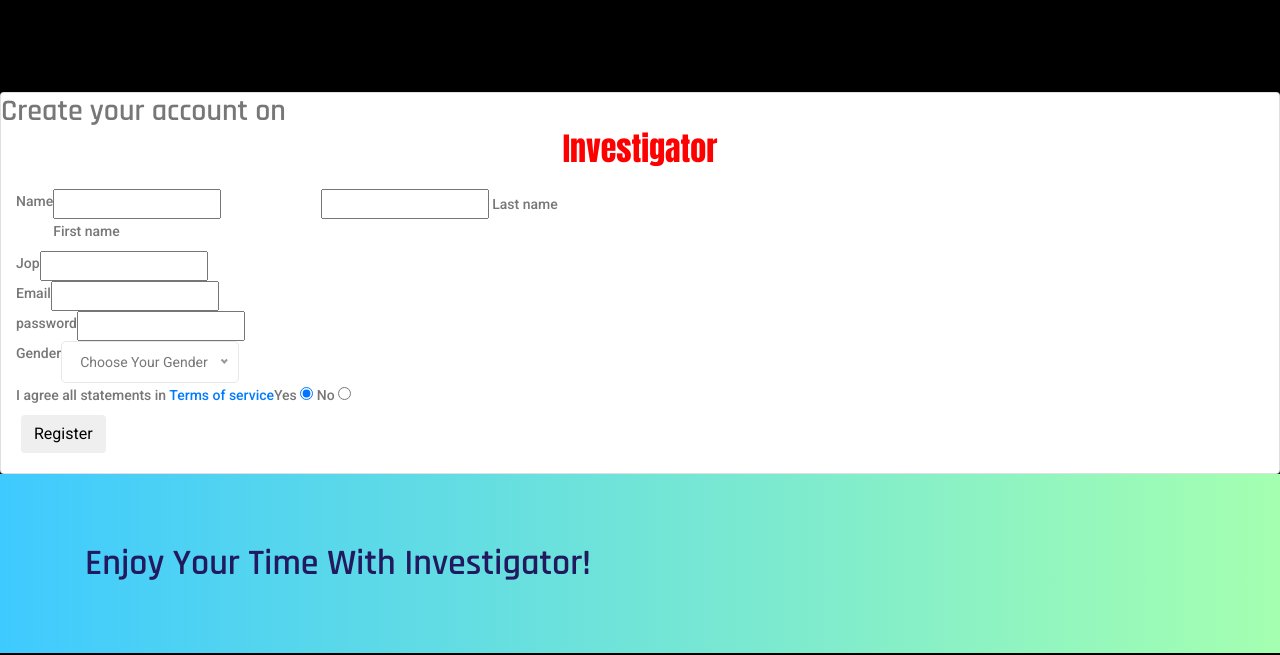
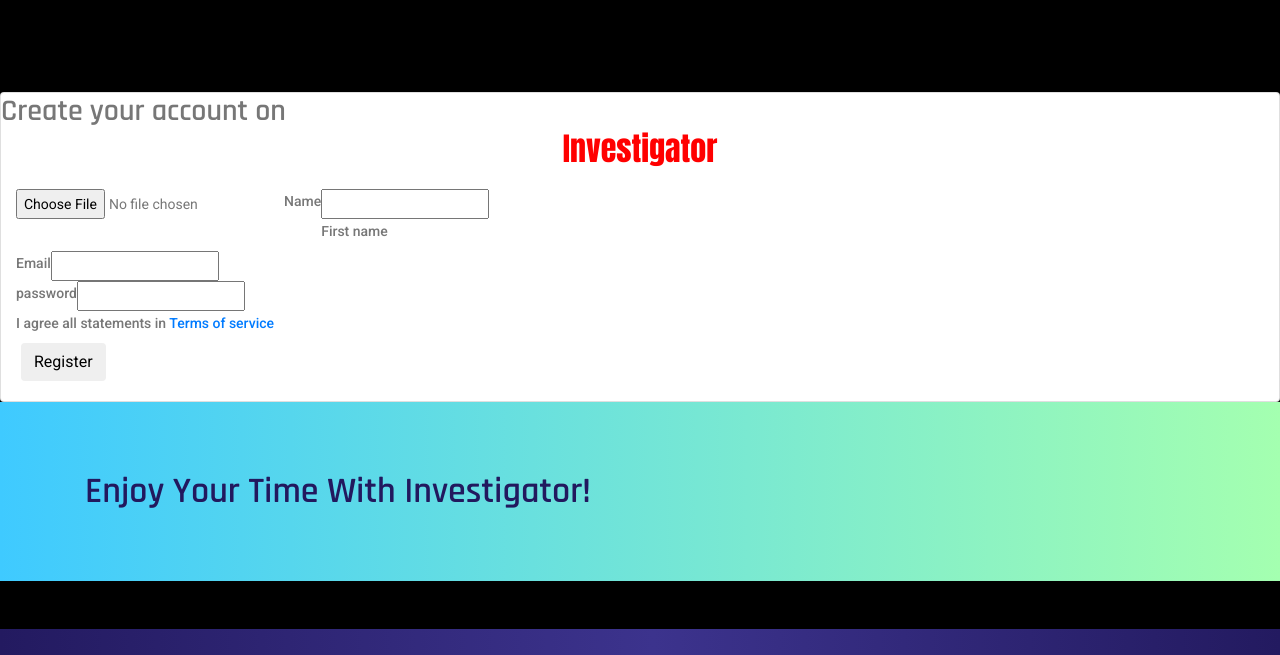
Before and after one commit to peternader98/the-hunter, a Flask app: page /registration in a window 1280 px wide. Shown: the part 434-1089 px from the top of the page. Run offline with Flask 2, Linux system fonts and the light colour scheme; some libraries are stand-ins or nearby versions.

Commit message:
user profile and logout

```diff
--- a/app.py
+++ b/app.py
@@ -72,6 +72,7 @@ def getCurrentUser():
     dec["user_id"] = session['id']
     dec["email"] = session['email']
     dec["name"] = session['name']
+    dec["image"] = session['image']
     return dec
 ## end of functions
 
@@ -102,7 +103,7 @@ def upload_file():
     if not isUserLogedin():
         return redirect(url_for("login"))
     if(request.method == 'GET'):
-        return render_template('Check-percentage.html', pagename = 'Check Plagiarism')
+        return render_template('Check-percentage.html', pagename = 'Check Plagiarism', currentUser = getCurrentUser())
     else:
         # check if the post request has the file part
         if 'files[]' not in request.files:
@@ -121,12 +122,12 @@ def upload_file():
         for file in files:
             if file and allowed_file(file.filename):
                 filename = changeFileName(secure_filename(file.filename))
-                file.save(os.path.join(app.config['UPLOAD_FOLDER'], filename))
+                file.save(os.path.join(app.config['UPLOAD_FOLDER']+"/usersFiles/", filename))
 
         #return "file apploded"
         #return redirect(url_for('uploaded_file', filename=filename))
 
-    return "please slelect a file of type of" +  str(ALLOWED_EXTENSIONS)
+    return redirect(url_for('upload_file'))
 
 ## End  upload files
 
@@ -136,14 +137,26 @@ def upload_file():
 def register_user():
     if isUserLogedin():
         return redirect(url_for("home"))
+
+
     if(request.method == "GET"):
         return render_template("registration.html" , pagename = "registration")
     else:
+        filename = "placeholder.png"
+
+        file = request.files['file']
+        if file.filename != "":
+            filename = changeFileName(secure_filename(file.filename))
+            file.save(os.path.join(app.config['UPLOAD_FOLDER']+"/users/",  filename))
+
         form = request.form.to_dict()
+        form["image"] = filename
         form["password"] = hash.encrypt(request.form.get("password"))
-        del form["submit"]
-        sql = "INSERT INTO users (name,email,password) VALUES (%s, %s, %s)"
+
+
+        sql = "INSERT INTO users (name,email,password,image) VALUES (%s, %s, %s,%s)"
         val = jsonToTuple(form)
+        print(val)
         mycursor.execute(sql,val)
         mydb.commit()
         return redirect(url_for("login"))
@@ -160,13 +173,15 @@ def login():
     if(request.method == 'POST'):
         email = request.form['email']
         password = request.form['password']
-        mycursor.execute('SELECT id, email, name, password FROM users WHERE email = %s', (email,))
+        mycursor.execute('SELECT id, email, name, password, image FROM users WHERE email = %s', (email,))
         account = mycursor.fetchone()
+
         if account and hash.verify(password , account[3]):
             session['loggedin'] = True
             session['id'] = account[0]
             session['email'] = account[1]
             session['name'] = account[2]
+            session['image'] = account[4]
             msg = 'Logged in successfully !'
             return redirect(url_for('home'))
         else:
@@ -199,7 +214,7 @@ def writing_tips():
 
 @app.route('/Aboutus')
 def about_us():
-    return render_template('About-Us.html', pagename = 'About us')
+    return render_template('About-Us.html', pagename = 'About us', currentUser = getCurrentUser())
 
 ## End about-us
 
--- a/static/css/style.css
+++ b/static/css/style.css
@@ -249,6 +249,7 @@ img {
   text-transform: uppercase;
   border-radius: 20px;
   padding: 7px 10px;
+
 }
 .myprimary_btn:hover {
   background-position: right center;
@@ -292,14 +293,23 @@ img {
     margin-top: 0px;
     margin-bottom:0px
   }
+
   .profileLink img{
-      width: 100%;
-      height: 100%;
+      width: 135px;
+      height: 140px;
       margin: auto;
       margin-top: 5px;
-
+      border-radius: 500px;
 
   }
+  /*
+  .profileLink:hover img   {
+
+    border:1.8px solid  wheat;
+
+}
+*/
+
 
 .overlay, .single-gallery .content {
   position: absolute;
@@ -3926,7 +3936,21 @@ h6 {
       text-align: center; }
       .single-footer-widget .social_widget a:hover {
         background: #3fcaff; }
-
+        #mymenu{
+          width: 20px; height: 25px;
+        }
+        #mydrop{
+          margin-top: 15px;
+        }
+        @media(max-width:984px){
+          #mymenu{
+            width: 25px; height: 25px;
+          }
+
+          #mydrop{
+            margin-top: 30px;
+          }
+        }
 /* End Footer Area css
 ============================================================================================ */
 /*---------------------------------------------------- */
--- a/templates/Check-percentage.html
+++ b/templates/Check-percentage.html
@@ -4,7 +4,7 @@
 	{% include 'banner.html' %}
 
 	<div style="align-content: center;">
-		<form action = "/Check-percentage" method ="POST" enctype = "multipart/form-data">
+		<form action = "{{url_for('upload_file')}}" method ="POST" enctype = "multipart/form-data">
 			<input type="file" name="files[]" multiple="true" autocomplete="off" required>
 			<input type="submit"/>
 		</form>
--- a/templates/nav.html
+++ b/templates/nav.html
@@ -42,21 +42,21 @@
             </ul>
             {%endif%}
             {% if currentUser %}
-            <ul class="nav navbar-nav navbar-right ml-3">
-                <li class="nav-item"><a href="{{url_for('logout')}}" class="primary_btn">Log out</a></li>
+            <ul class="nav navbar-nav navbar-right ml-0 mr-3">
+                <li class="nav-item"><a href="{{url_for('logout')}}" class="primary_btn">Log Out</a></li>
             </ul>
-            <ul class="nav navbar-nav navbar-right ml-3 myprimary_btn">
-                <li class="nav-item submenu dropdown" style="width: 20px; height: 25px;">
+            <ul class="nav navbar-nav navbar-left ml-0 myprimary_btn">
+                <li class="nav-item submenu dropdown" id="mymenu">
                     <a href="#" class="nav-link dropdown-toggle" data-toggle="dropdown" role="button"
                         aria-haspopup="true" aria-expanded="false"><i style="position: absolute;
                                                                     top: 50%;
                                                                     left: 50%;
                                                                     transform: translate(-40%, -50%); color: #222222;"
                             class="far fa-user"></i></a>
-                    <ul class="dropdown-menu" style="margin-top: 20px;">
+                    <ul class="dropdown-menu" id="mydrop" style="left: -700%;">
                         <li class="nav-item"><a class="nav-link profileLink" href="Check-grammar.html">
                             <div style="width: 100%; text-align: center;">
-                                <img src="https://voicebuffalo.org/wp-content/uploads/2017/01/person-placeholder.jpg" alt="">
+                                <img class="rounded-circle" src="../static/uploads/users/{{currentUser['image']}}" alt="">
                             </div>
                             {{currentUser["name"]}}
                         </a>
--- a/templates/registration.html
+++ b/templates/registration.html
@@ -15,34 +15,26 @@
                     </center>
                 </div>
                 <div class="card-body">
-                    <form method="POST">
+                    <form method="POST" action="{{url_for('register_user')}}" enctype = "multipart/form-data">
+
                         <div class="form-row m-b-55">
+                            <div>
+                                <input type="file" name="file" id="">
+                            </div>
                             <div class="name">Name</div>
                             <div class="value">
                                 <div class="row row-space">
                                     <div class="col-6">
                                         <div class="input-group-desc">
-                                            <input class="input--style-5" type="text" name="first_name">
+                                            <input class="input--style-5" type="text" name="name">
                                             <label class="label--desc">First name</label>
                                         </div>
                                     </div>
-                                    <div class="col-6">
-                                        <div class="input-group-desc">
-                                            <input class="input--style-5" type="text" name="last_name">
-                                            <label class="label--desc">Last name</label>
-                                        </div>
-                                    </div>
+
                                 </div>
                             </div>
                         </div>
-                        <div class="form-row">
-                            <div class="name">Jop</div>
-                            <div class="value">
-                                <div class="input-group">
-                                    <input class="input--style-5" type="text" name="company">
-                                </div>
-                            </div>
-                        </div>
+
                         <div class="form-row">
                             <div class="name">Email</div>
                             <div class="value">
@@ -59,35 +51,12 @@
                                 </div>
                             </div>
                         </div>
-                        <div class="form-row">
-                            <div class="name">Gender</div>
-                            <div class="value">
-                                <div class="input-group">
-                                    <div class="rs-select2 js-select-simple select--no-search">
-                                        <select name="subject">
-                                            <option disabled="disabled" selected="selected">Choose Your Gender</option>
-                                            <option>Male</option>
-                                            <option>Female</option>
-                                            <option>Prefer Not To Say</option>
-                                        </select>
-                                        <div class="select-dropdown"></div>
-                                    </div>
-                                </div>
-                            </div>
-                        </div>
+
+
                         <div class="form-row p-t-20">
                             <label class="label label--block">I agree all statements in <a href="#"
                                     class="term-service">Terms of service</a></label>
-                            <div class="p-t-15">
-                                <label class="radio-container m-r-55">Yes
-                                    <input type="radio" checked="checked" name="exist">
-                                    <span class="checkmark"></span>
-                                </label>
-                                <label class="radio-container">No
-                                    <input type="radio" name="exist">
-                                    <span class="checkmark"></span>
-                                </label>
-                            </div>
+
                         </div>
                         <div>
                             <button class="btn btn--radius-2 btn--red" type="submit">Register</button>
```
Also changed, not shown: static/css/bootstrap.css, static/uploads/users/placeholder.png (added), 1 other file.
